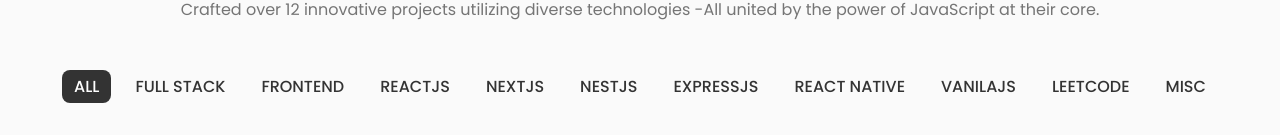
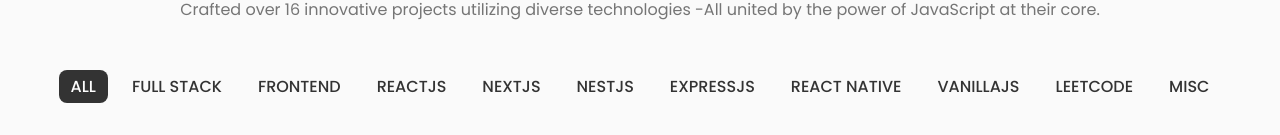
Before and after one commit to SohanR/portfolio-v2, a React (Create React App) app: page / in a window 1280 px wide. Shown: the part 2602-2737 px from the top of the page. Built offline with nearby package versions, Linux system fonts and the light colour scheme.

Commit message:
data updated

```diff
--- a/src/data.js
+++ b/src/data.js
@@ -10,6 +10,11 @@
 import work10 from  './assets/work10.png'
 import work11 from  './assets/work11.png'
 import work12 from  './assets/work12.png'
+import work13 from  './assets/work13.png'
+import work14 from  './assets/work14.png'
+import work15 from  './assets/work15.png'
+import work16 from  './assets/work16.png'
+
 
 
 
@@ -154,7 +159,7 @@
         "image":work8,
         "live":"https://sohanr.github.io/lyric-search/",
         "code":"https://github.com/SohanR/lyric-search",
-        "tag":['VanilaJS'],
+        "tag":['VanillaJS'],
     },
     {
         "title": "Meal Search",
@@ -162,8 +167,41 @@
         "image":work12,
         "live":"https://sohanr.github.io/meal-search/",
         "code":"https://github.com/SohanR/meal-search",
-        "tag":['VanilaJS'],
+        "tag":['VanillaJS'],
     },
+    {
+        "title": "Currency Converter",
+        "details":"A simple Currency Converter. It will give you exchange rate from one currency to onether currency..",
+        "image":work15,
+        "live":"https://sohanr.github.io/Currency-Converter/",
+        "code":"https://github.com/SohanR/Currency-Converter",
+        "tag":['VanillaJS'],
+    },
+    {
+        "title": "Drum Kit",
+        "details":"The project allows users to simulate playing drums by pressing corresponding keys, showcasing proficiency in front-end development and user interface design.",
+        "image":work13,
+        "live":"https://sohanr.github.io/Drum-kit/",
+        "code":"https://github.com/SohanR/Drum-kit",
+        "tag":['VanillaJS'],
+    },
+    {
+        "title": "Type Fast",
+        "details":"typing mini-game utilizing Vanilla JavaScript, where players are challenged to swiftly type displayed words for scores and time extension. Implemented features include difficulty level selection, dynamic time extension upon accurate word typing, and a game-over scenario upon time expiration.",
+        "image":work14,
+        "live":"https://sohanr.github.io/type-fast/",
+        "code":"https://github.com/SohanR/type-fast",
+        "tag":['VanillaJS'],
+    },
+    {
+        "title": "To Do",
+        "details":"A simple to do app with simple animation effect with feature of filtering, mark as done and deleting.",
+        "image":work16,
+        "live":"https://github.com/SohanR/todo-list",
+        "code":"https://sohanr.github.io/todo-list/",
+        "tag":['VanillaJS'],
+    },
+
 ]
 
 
@@ -201,7 +239,7 @@
         "name": 'React Native'
     },
     {
-        "name": 'VanilaJS'
+        "name": 'VanillaJS'
     },
     {
         "name": 'Leetcode'
```
